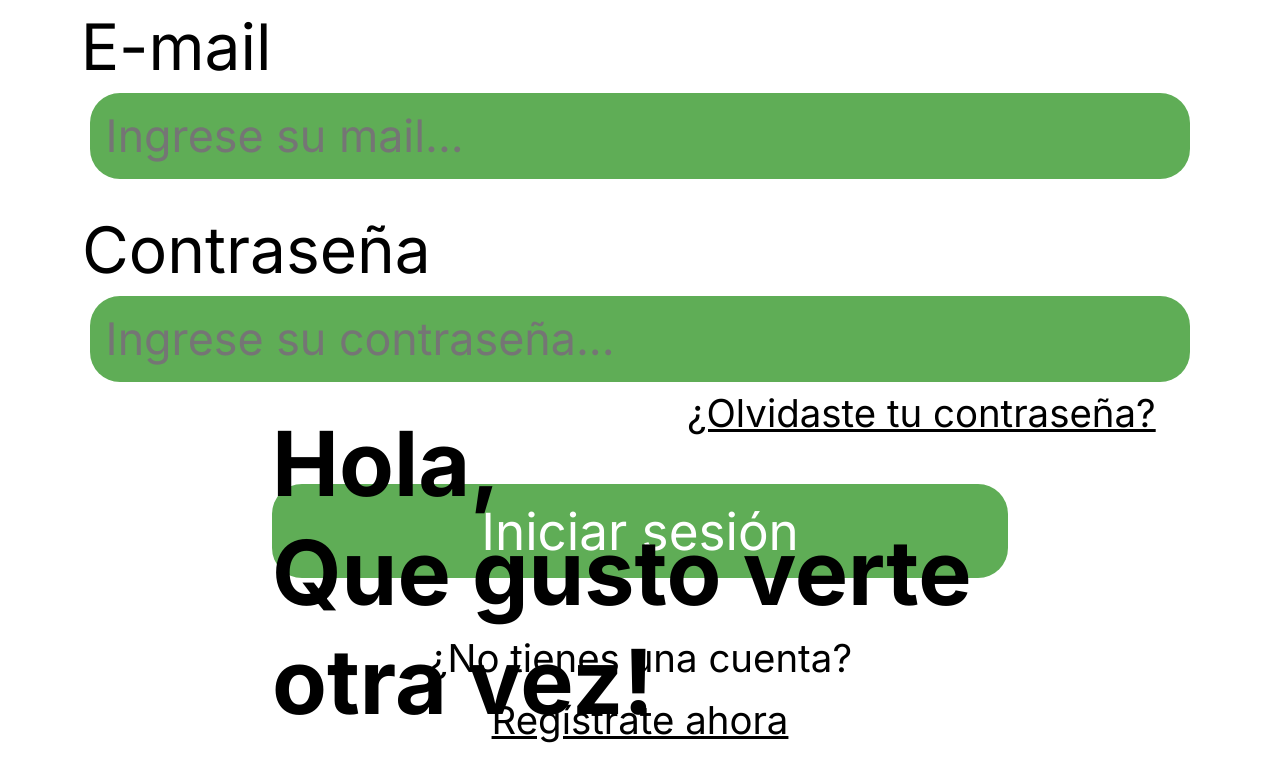
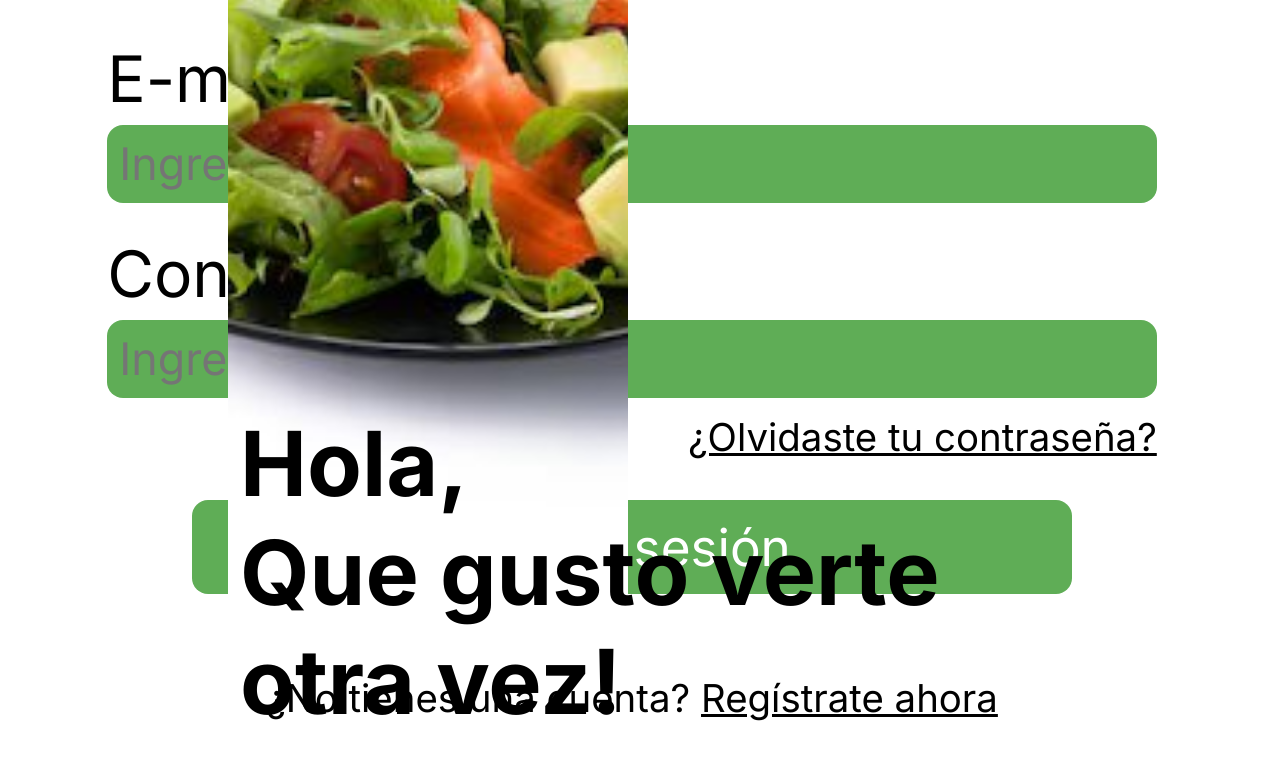
Before and after one commit to Twurs/Project-Health-Nutrition, a plain HTML site: page Disenio-web/index.html in a window 1280 px wide. Shown: the part 615-1385 px from the top of the page. After the commit the page ends 1363 px from the top, so only its background shows below. Drawn offline with Linux system fonts and the light colour scheme.

Commit message:
Index finalizado ver 0.0.1

```diff
--- a/Disenio-web/index.html
+++ b/Disenio-web/index.html
@@ -13,7 +13,7 @@
     <div class="display">
             <div class="background"></div>
                 <div class="background-img">
-                    <img src="images/salad.jpg" alt="Salad">
+                    <!--<img src="images/salad.jpg" alt="Salad">-->
                 </div>
 
 
@@ -33,7 +33,9 @@
                         <div class="input-password">
                             <label for="password">Contraseña</label>
                             <input type="password" id="password" placeholder="Ingrese su contraseña...">
-                            <a href="#forgotpassword" id="link-forgotpassword">¿Olvidaste tu contraseña?</a>
+                            <div class="linkpassword-container">
+                                <a href="#forgotpassword" id="link-forgotpassword">¿Olvidaste tu contraseña?</a>
+                            </div>
                         </div>
                         <button type="submit" class="login-button">Iniciar sesión</button>
                     </form>
--- a/Disenio-web/styles.css
+++ b/Disenio-web/styles.css
@@ -12,7 +12,10 @@
     max-width: 100vh;
     height: 100vh;
     padding: 2rem;
+    padding-right: 3rem;
     margin: 0 auto;
+    display: flex;
+    justify-content: center;
 }
 
 
@@ -21,10 +24,16 @@
     position: absolute;
     top: 0;
     left: 0;
-    width: 100vh;
-    height: 100vh;
-    transform: translateX(-10%);
+    background-image: url(Images/salad.jpg);
+    background-size: cover;
+    background-position: center;
+    background-repeat: no-repeat;
+    width: 50vh;
+    height: 100vw;
     z-index: 10;
+    justify-content: center;
+    overflow: hidden;
+    transform: translateX(-3%);
 }
 
 
@@ -58,9 +67,14 @@ h1 {
     background-color: #FFFFFF;
     border-top-left-radius: 20px;
     margin: 50vh auto 0;
+    box-sizing: border-box;
 }
 
-
+.login-box {
+    display: flex;
+    flex-direction: column;
+    width: 100%;
+}
 
 .login-form p {
     text-align: center;
@@ -76,7 +90,9 @@ h1 {
     justify-content: center;
     background-color: #000000;
     margin: auto;
-    border-radius: 20px;
+    margin-top: 4vh;
+    border-radius: 3vh;
+
 }
 
 
@@ -85,53 +101,62 @@ h1 {
     padding: 2vh 2vw;
     display: flex;
     flex-direction: column;
-    align-items: center;
+    align-items: flex-start;
+    max-width: 100%;
 }
 
 
+
 .input-email label, .input-password label {
+    text-align: left;
     margin-bottom: 0.5rem;
     font-size: 5vw;
-    transform: translateX(-110%);
 }
 
-.input-email label {
-    transform: translateX(-243%);
-}
+
 
 .input-email input, .input-password input {
     background-color: #5FAD56;
     color: #525252;
-    width: 86vw;
-    padding: 1rem;
+    width: 82vw;
+    padding: 1.5vh;
     font-size: 3.5vw;
-    border-radius: 30px;
+    border-radius: 2vh;
     border: none;
 }
 
+.input-password .linkpassword-container {
+    display: flex;
+    justify-content: flex-end;
+    width: 100%;
+    margin-top: 0.5rem;
+}
 
 #link-forgotpassword, #link-register {
     font-size: 3vw;
     color: #000000;
-    text-align: center;
-    display:inline-block;
     margin-top: 0.5rem;
 }
 
+
+
 #link-forgotpassword {
-    transform: translateX(60%);
+    font-size: 3vw;
+    color: #000000;
 }
 
 .login-button {
-    width: 100%;
-    padding: 1rem;
-    margin: 2rem auto 0;
+    width: 80%;
+    padding: 2vh;
+    margin: 3vh auto;
     background-color: #5FAD56;
     color: #FFFFFF;
     font-size: 4vw;
-    border-radius: 30px;
+    border-radius: 2vh;
     text-align: center;
     border: none;
+    display: flex;
+    justify-content: center;
 }
 
 
```
